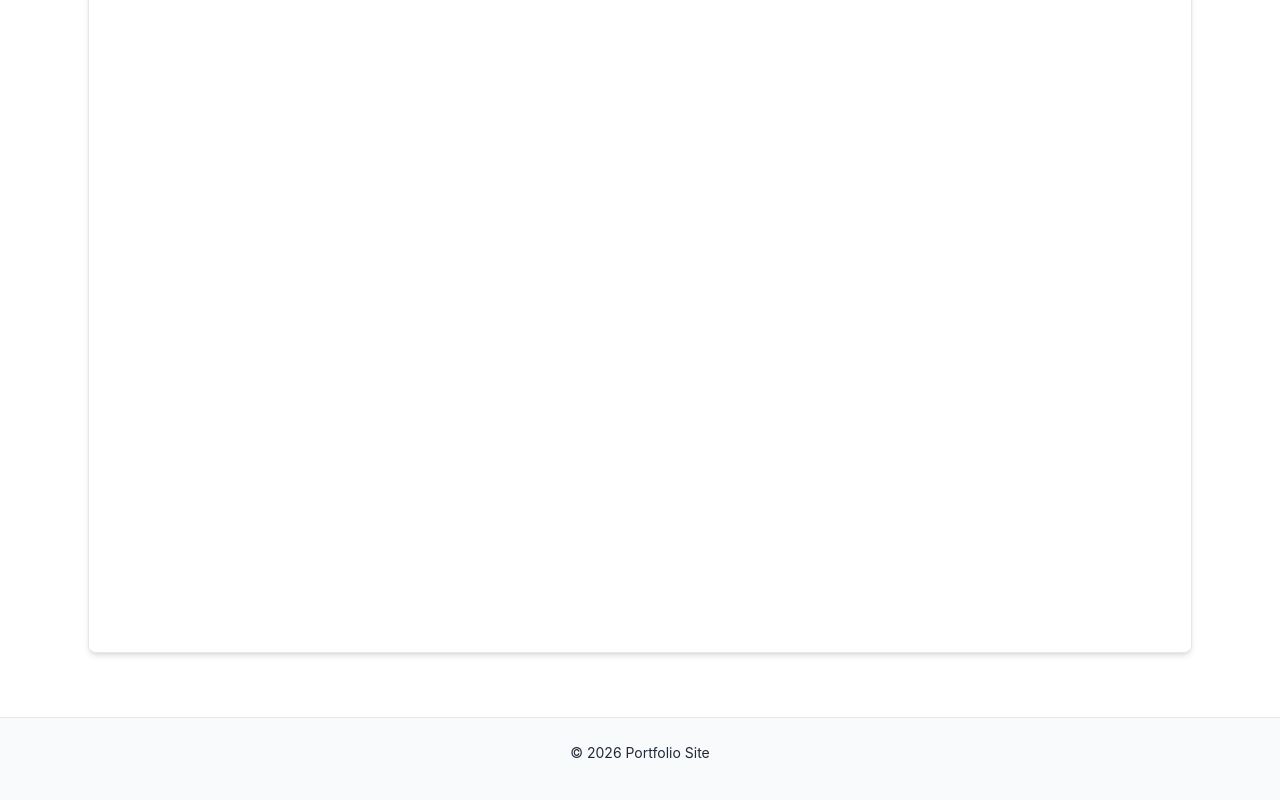
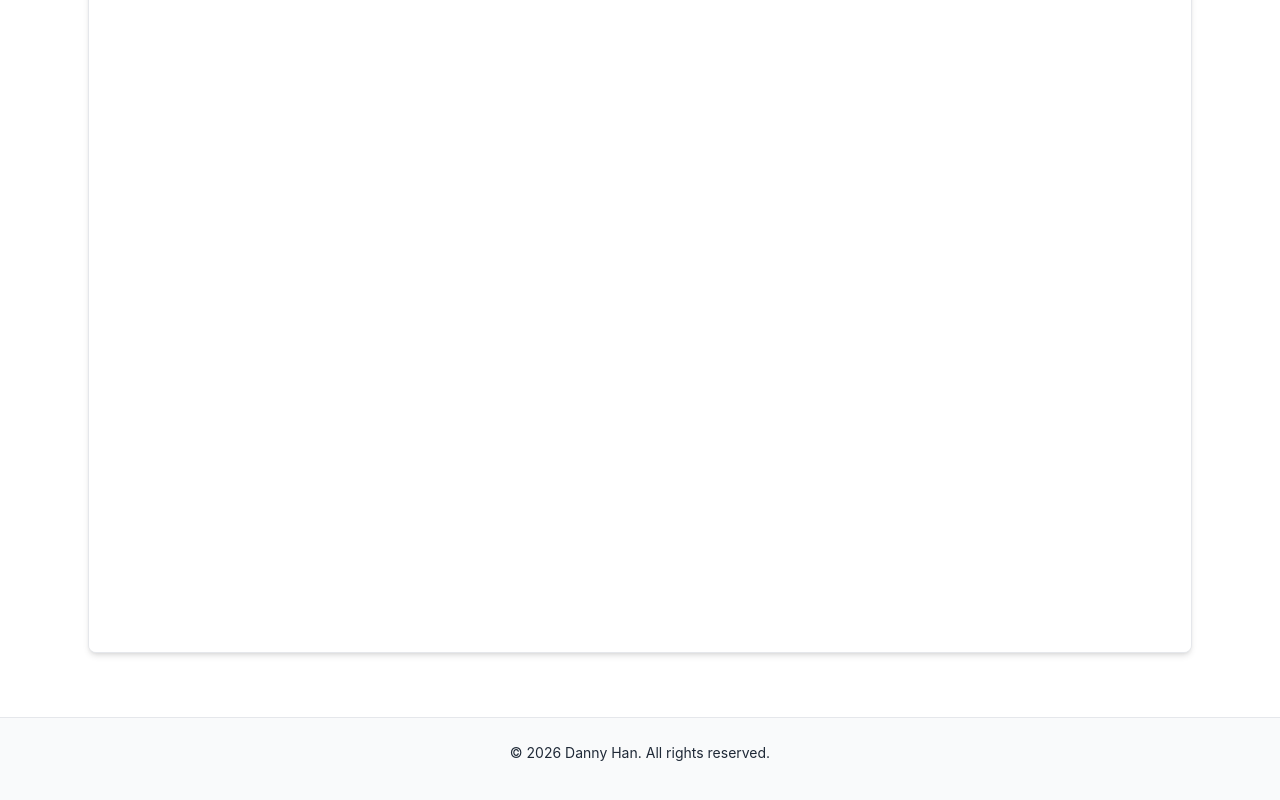
Before and after one commit to code-of-toad/code-of-toad.github.io, a React (Vite) app: page /resume in a window 1280 px wide. Shown: the part 466-1266 px from the top of the page. Built offline with nearby package versions, Linux system fonts and the light colour scheme.

Commit message:
Update footer

```diff
--- a/src/components/Layout.jsx
+++ b/src/components/Layout.jsx
@@ -97,7 +97,7 @@ function Layout({ children }) {
         {children}
       </main>
       <footer className="footer">
-        <p>&copy; {new Date().getFullYear()} Portfolio Site</p>
+        <p>&copy; {new Date().getFullYear()} Danny Han. All rights reserved.</p>
       </footer>
     </div>
   )
```
